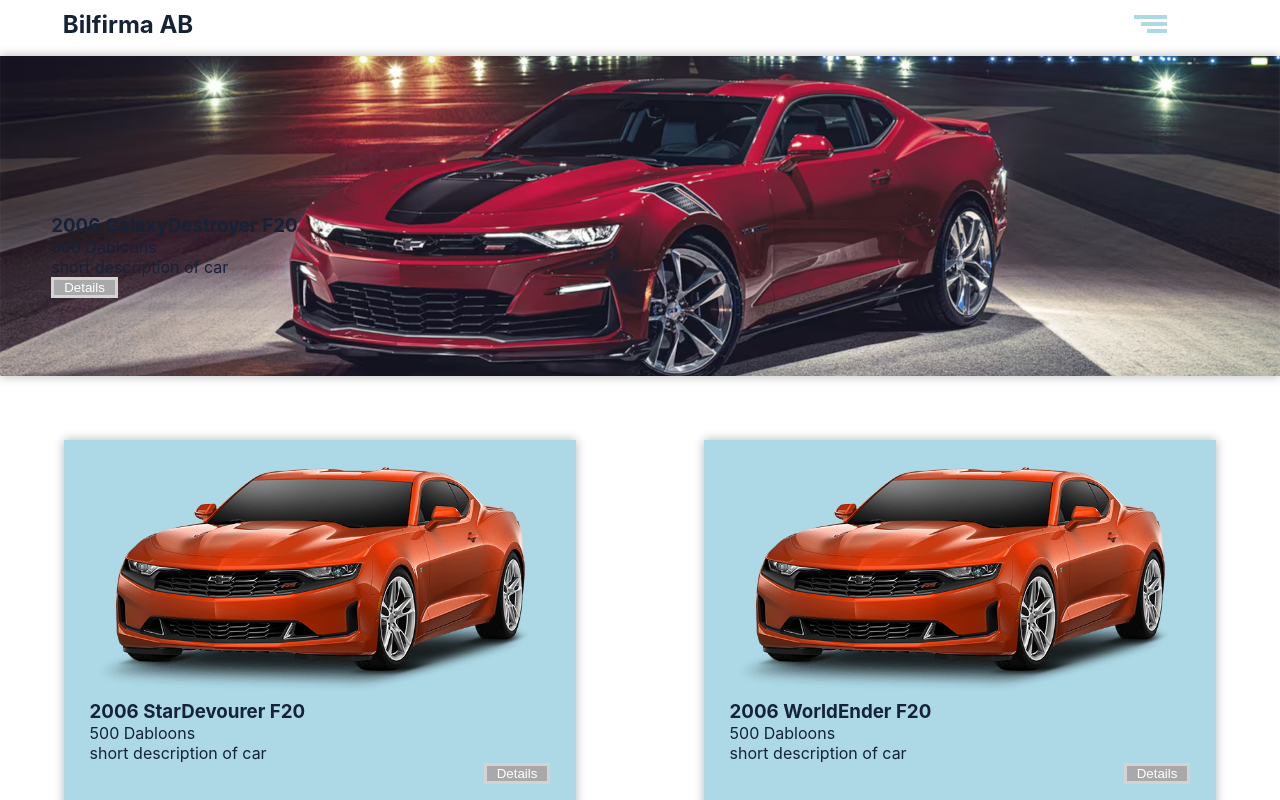
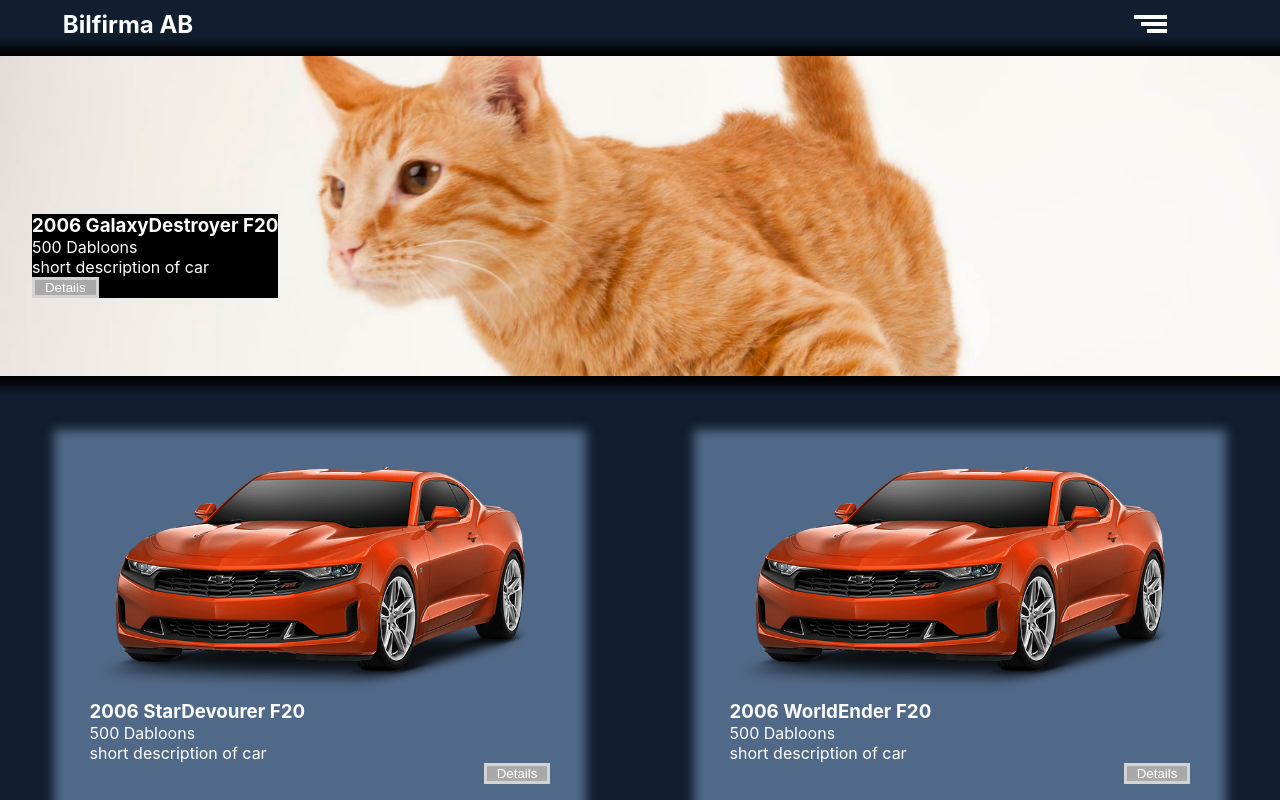
Before and after one commit to zushiiz/car-dealership-webshop, a React (Create React App) app: page / in a window 1280 px wide. Shown: the top 800 px of the page. Built offline with nearby package versions, Linux system fonts and the light colour scheme.

Commit message:
only colors left and minor adjustments

```diff
--- a/src/App.css
+++ b/src/App.css
@@ -1,12 +1,15 @@
 :root{
   --secondary-col:lightgray;
-  --primary-col:lightblue;
+  --primary-col:#516988;
   --light-comp-col:white;
   --dark-comp-col:darkgray;
+  --background-col:#111e2f;
   --dark-accent:#aecce4;
-  --text-col:#152238;
+  --text-col:white;
+  --button-col:#bcbfb6;
 
-  --box-shadow:0 0 10px rgba(0, 0, 0, 0.3);
+  --box-shadow:0 0 10px 10px;
+  --footer-col:var(--button-col);
 }
 
 *{
@@ -15,6 +18,10 @@
   box-sizing: border-box;
   list-style: none;
   color: var(--text-col);
+}
+
+html{
+  background-color: var(--background-col);
 }
 
 img{
@@ -35,7 +42,8 @@ nav{
 }
 
 footer{
-  background-color: var(--secondary-col);
+  background-color: var(--footer-col);
+  box-shadow: var(--box-shadow) var(--footer-col);
   display: flex;
   flex-direction: row;
   justify-content: space-evenly;
@@ -89,7 +97,7 @@ display: block;
 width: 80%;
 height: 0.3em;
 margin: 0.1em;
-background-color:var(--primary-col);
+background-color:var(--text-col);
 transition: 0.4s;
 }
 
@@ -149,7 +157,7 @@ button{
   align-items: center;
   background-color: var(--primary-col);
   padding: 1em 0;
-  box-shadow: var(--box-shadow);
+  box-shadow: var(--box-shadow) var(--primary-col);
 }
 
 .text-contents{
@@ -198,8 +206,7 @@ button{
   width: 100%;
   display: grid;
   grid-template-columns: 1fr 1fr;
-  justify-content: center;
-  align-items: center;
+
 }
 
 .staff-container .public-content{
@@ -293,17 +300,28 @@ h4{
     grid-column: 1 / 3;
     overflow: hidden;
     height: 40vh;
-    box-shadow:0 0 10px rgba(0, 0, 0, 0.3);
+    box-shadow:var(--box-shadow) black;
   }
   .container-special picture{
     display: none;
   }
   .container-special .public-content{
     display: flex;
-    flex-direction: column;
-    justify-content: center;
+    flex-direction: row;
+    justify-content: flex-start;
     background-color: transparent;
     box-shadow: none;
+  }
+
+  .container-special .car-info{
+    margin: 0;
+
+  }
+
+  .container-special .text-contents{
+    background-color: black;
+    width: auto;
+    margin-left: 2em;
   }
 
   .container picture{
@@ -352,22 +370,22 @@ h4{
 
   .about-container > .public-content{
     background-color: transparent;
-    background-image: linear-gradient(to right, var(--primary-col) 50%, rgba(0,0,0,0) 0%);
+    background-image: linear-gradient(to right, var(--primary-col) 50%, white 0%);
     display: grid;
     grid-template-columns: 1fr 1fr;
     grid-template-rows: 20% 80%;
   }
 
-  .about-container picture{
+  .about-container .public-content > picture{
     grid-area: 1 / 2 / span 2;
     width: 100%;
-    position: relative;
+    max-width: none;
     margin: 0;
     padding: 0;
+    display: flex;
+    justify-content: center;
   }
-  .company-img{
-    width: 10%;
-  }
+
 
   .popup-style{
     min-height: 1px;
@@ -386,17 +404,18 @@ h4{
   .staff-container{
     display: grid;
     grid-template-columns: 1fr 1fr 1fr;
-    justify-content: center;
-    align-items: center;
+    justify-items: center;
   }
 
   .staff-container .public-content{
     min-height: 20em;
-    margin: 3em 30%;
-    max-width: 80%;
+    width: 80%;
+    margin: 3em;
   }
   .staff-container img{
     width: 100%;
+    max-width: 20em;
+    margin-bottom: 2em;
   }
 
 }
--- a/src/components/AboutContainer.js
+++ b/src/components/AboutContainer.js
@@ -6,9 +6,12 @@ export default function AboutContainer(){
       <div className="public-content">
 
         <h2>About our Company</h2>
+
         <picture>
-          <img src="company-building.jpg" alt="company" className="company-img"/>
+          <source media="(min-width:600px)" srcSet="1300x956company.jpg" />
+          <img src="640x360company.jpg" alt="company" className="company-img"/>
         </picture>
+
         <section className="text-contents">
           <p>Lorem ipsum odor amet, consectetuer adipiscing elit. Urna vulputate odio platea vitae quis ac imperdiet. Risus porta mattis nulla blandit pharetra habitasse euismod morbi aliquet? Sollicitudin volutpat felis justo ligula congue pretium. Potenti vehicula rhoncus mauris eros hendrerit. Finibus mattis varius sit ad integer nostra lobortis accumsan. Lobortis eu vitae consectetur; condimentum suscipit at. Taciti maecenas libero dapibus accumsan, netus facilisis. Potenti iaculis lobortis, dis pulvinar vehicula dolor mattis sagittis.</p>
         </section>
--- a/src/components/CarContainer.js
+++ b/src/components/CarContainer.js
@@ -7,7 +7,7 @@ const displayed_cars = [
 ]
 
 const car_images = [
-  {id:1, sImg:"carNormal.jpg", image:"carSmall.png", banner:"carBanner.png"},
+  {id:1, sImg:"carNormal.jpg", image:"carSmall.png", banner:"placeholder.jpg"},
   {id:2, sImg:"carNormal.jpg", image:"carSmall.png", banner:"carBanner.png"},
   {id:3, sImg:"carNormal.jpg", image:"carSmall.png", banner:"carBanner.png"},
   {id:4, sImg:"carNormal.jpg", image:"carSmall.png", banner:"carBanner.png"},
```
Also changed, not shown: public/company-building.jpg (deleted).
